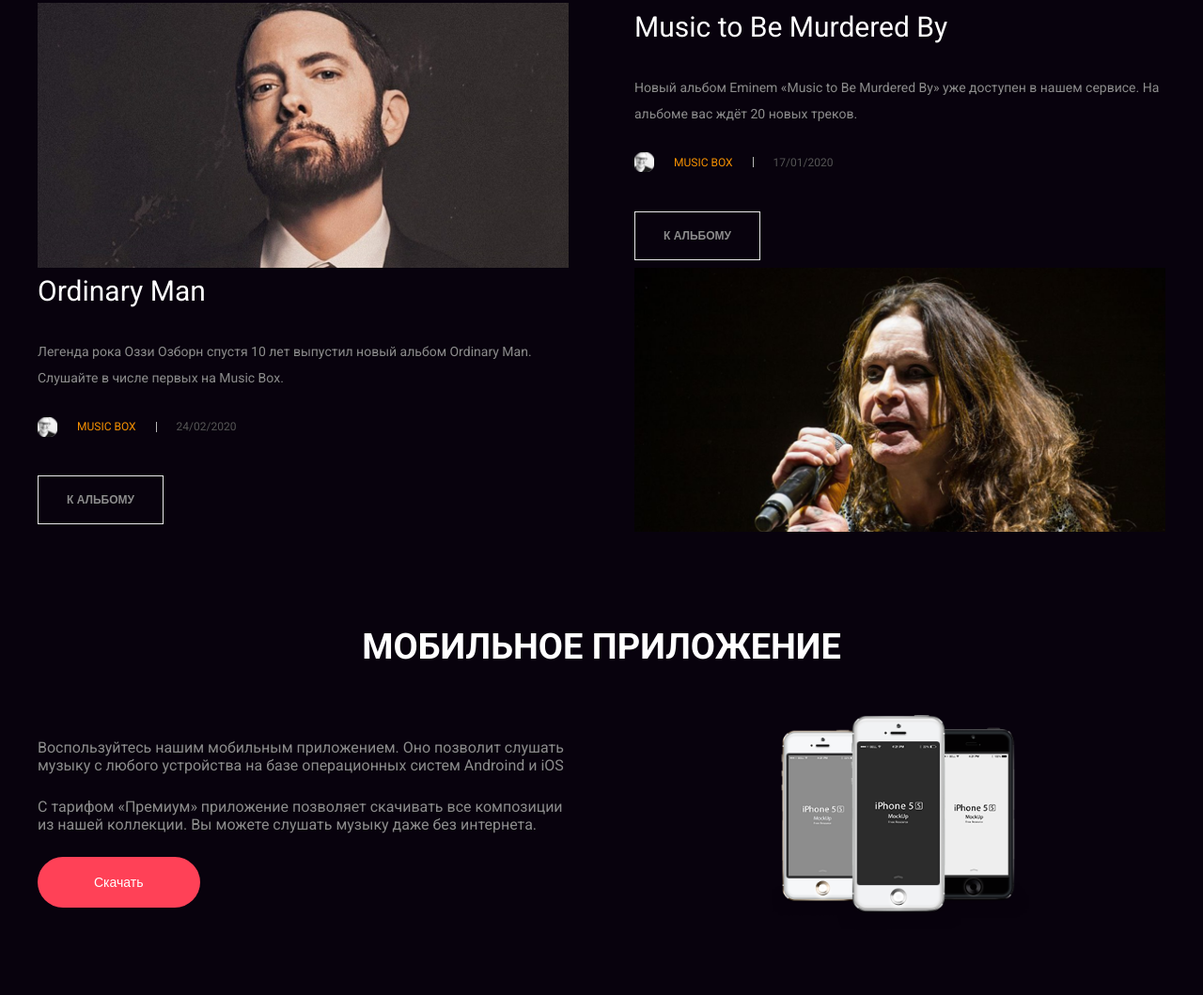
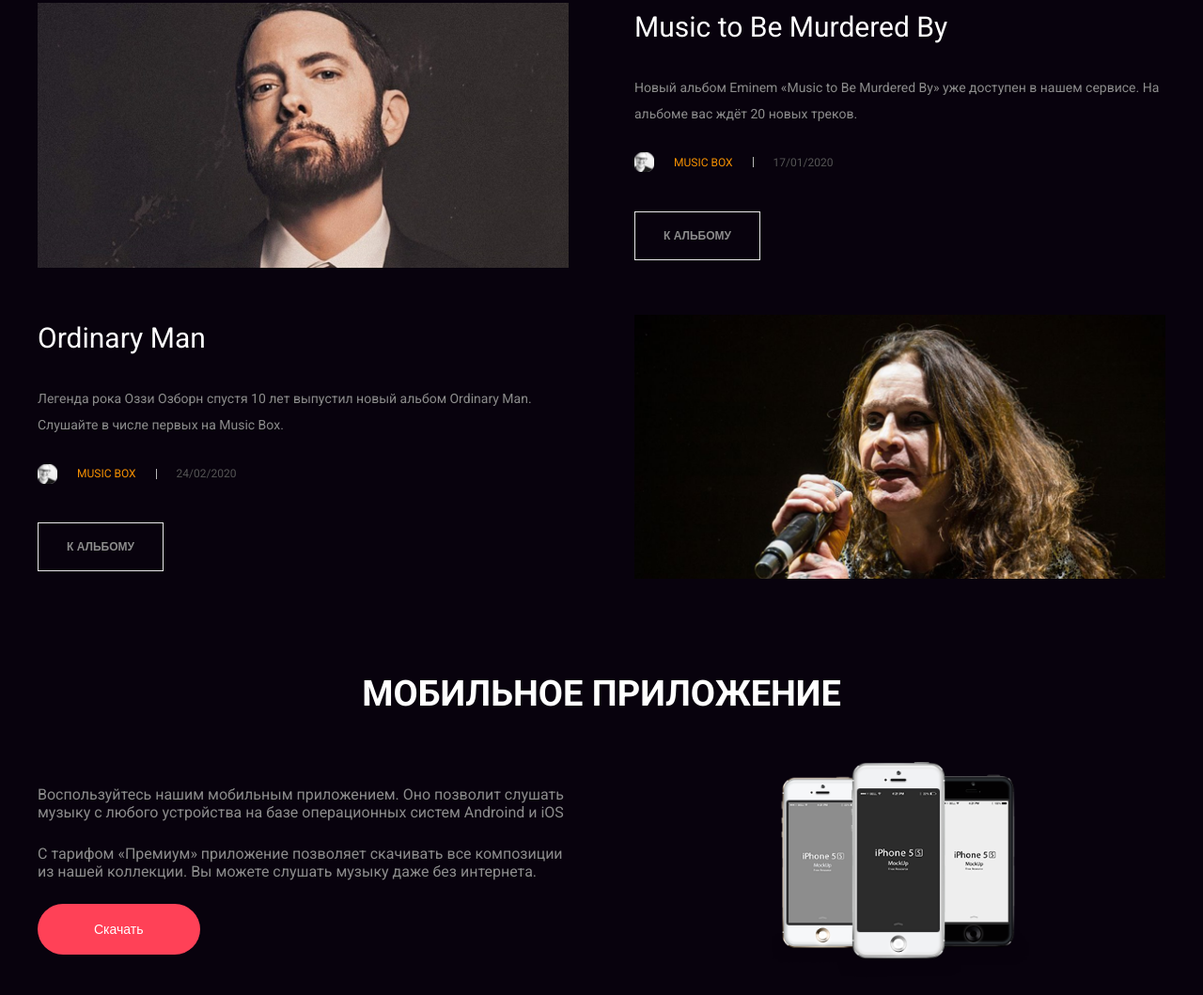
Before and after one commit to Barrierok/musix-box, a website: page src/index.html in a window 1280 px wide. Shown: the part 1869-2928 px from the top of the page at 94% size. Drawn offline with Linux system fonts and the light colour scheme.

Commit message:
Убрал лишние классы

```diff
--- a/src/index.html
+++ b/src/index.html
@@ -39,7 +39,7 @@
       </div>
     </section>
 
-    <main class="home d-flex direction-column align-items-center">
+    <main class="home d-flex direction-column">
 
       <section class="subscription container text-center">
         <h2 class="mt-100 mb-50">Формы подписки</h2>
@@ -94,7 +94,7 @@
             <button class="btn-adapt">К альбому</button>
           </article>
         </div>
-        <div class="box d-flex wrap-reverse">
+        <div class="box d-flex wrap-reverse mt-50">
           <article class="d-flex direction-column justify-content-evenly">
             <h3>Ordinary Man</h3>
             <p>Легенда рока Оззи Озборн спустя 10 лет выпустил новый альбом Ordinary Man. Слушайте в числе первых на Music Box.</p>
--- a/src/styles/scss/atomic.scss
+++ b/src/styles/scss/atomic.scss
@@ -91,3 +91,7 @@
 .mb-50 {
   margin-bottom: 50px;
 }
+
+.mt-50 {
+  margin-top: 50px;
+}
```
Also changed, not shown: src/artists.html (+2 -2 lines), src/styles/style.css, 1 other file.
